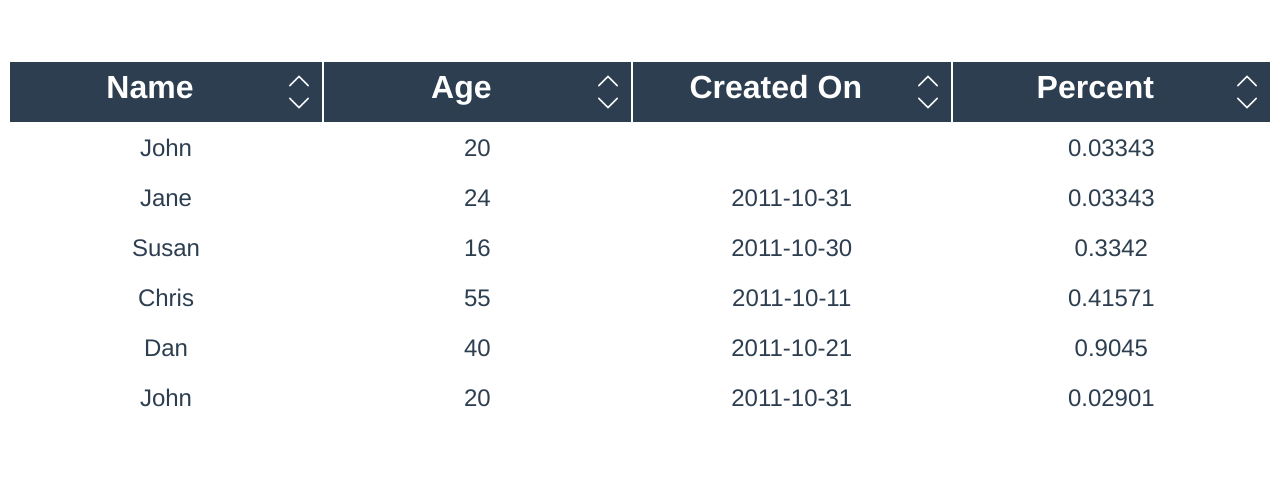
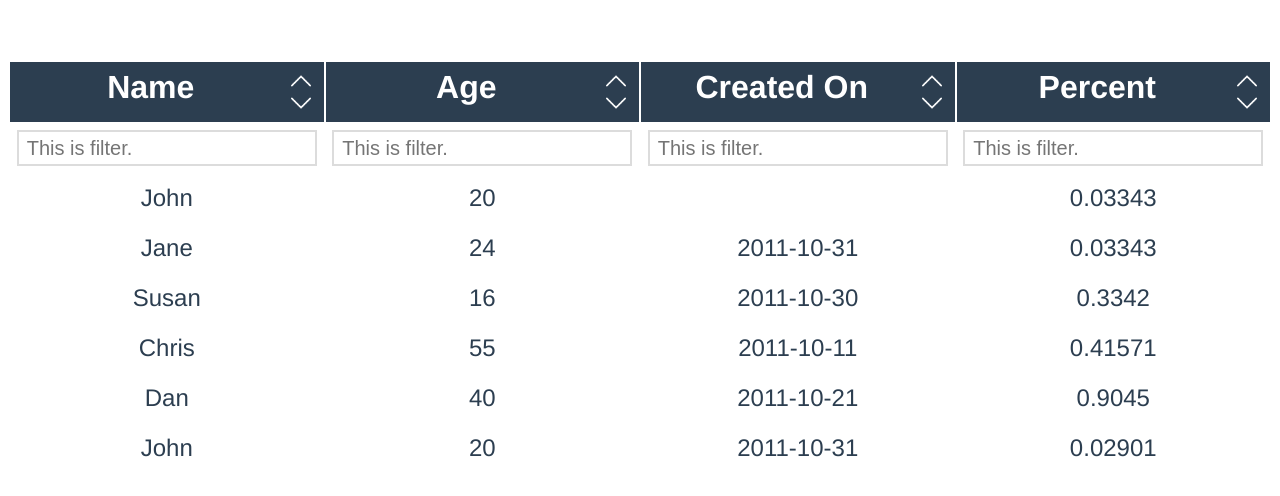
Before and after one commit to fa-shimizu/interactive-table-demo, a Vue app in the folder app/interactive-table-demo/: page / in a window 1280 px wide. Shown: the top 496 px of the page. Built offline with nearby package versions, Linux system fonts and the light colour scheme.

Commit message:
フィルタの実装

```diff
--- a/app/interactive-table-demo/src/components/TableComponent.vue
+++ b/app/interactive-table-demo/src/components/TableComponent.vue
@@ -19,15 +19,27 @@
         </tr>
       </thead>
       <tbody>
-        <tr v-for="row in rowSorted" :key="row.id">
+        <tr @click="setEditCell(null, null)">
+          <td v-for="column in columns" :key="column.field">
+            <input
+              class="filter"
+              type="text"
+              name="filter"
+              placeholder="This is filter."
+              v-model="filterValue[column.field]"
+            />
+          </td>
+        </tr>
+        <tr v-for="row in rowSorted" :key="row.id" v-show="isShowRow(row)">
           <td
+            class="value"
             v-for="column in columns"
             :key="column.field"
             @click="setEditCell(row.id, column.field)"
           >
             <span v-if="!isEdit(row.id, column.field)">{{ row[column.field] }}</span>
             <span v-else>
-              <input type="text" v-model="row[column.field]" />
+              <input class="value-edit" type="text" v-model="row[column.field]" />
             </span>
           </td>
         </tr>
@@ -115,6 +127,12 @@ export default {
       sortLogic: {
         column: null,
         dir: null
+      },
+      filterValue: {
+        name: "",
+        age: "",
+        creadtedAt: "",
+        score: ""
       }
     };
   },
@@ -154,6 +172,17 @@ export default {
     },
     setSortLogic(column, dir) {
       this.sortLogic = { column, dir };
+    },
+    isShowRow(row) {
+      const boolList = Object.keys(this.filterValue).map(property => {
+        if (this.filterValue[property] === "") {
+          return true;
+        }
+
+        const value = `${row[property]}`;
+        return value.match(this.filterValue[property]);
+      });
+      return boolList.every(value => value);
     }
   }
 };
@@ -182,18 +211,18 @@ tbody {
   font-size: 24px;
 }
 
-td {
+td.value {
   transition: background-color 0.3s, text-decoration 0.3s, font-weight 0.3s;
   cursor: pointer;
 }
 
-td:hover {
+td.value:hover {
   background-color: #dcdcdc;
   text-decoration: underline;
   font-weight: bold;
 }
 
-input {
+.value-edit {
   height: 36px;
   width: 180px;
   font-size: 24px;
@@ -212,4 +241,12 @@ input {
   cursor: pointer;
   margin: 2px 0;
 }
+
+.filter {
+  font-size: 20px;
+  height: 32px;
+  width: 280px;
+  border: #dcdcdc solid 2px;
+  padding: 0 8px;
+}
 </style>
```
